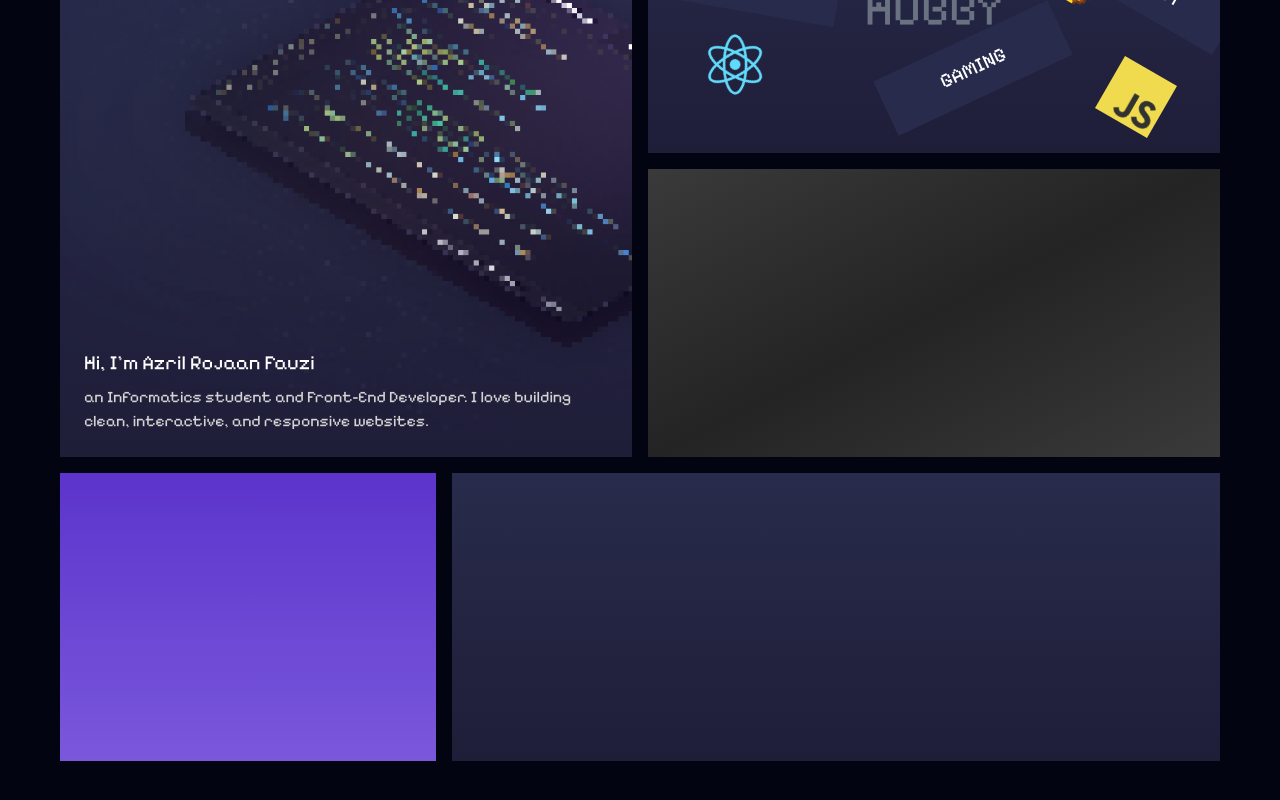
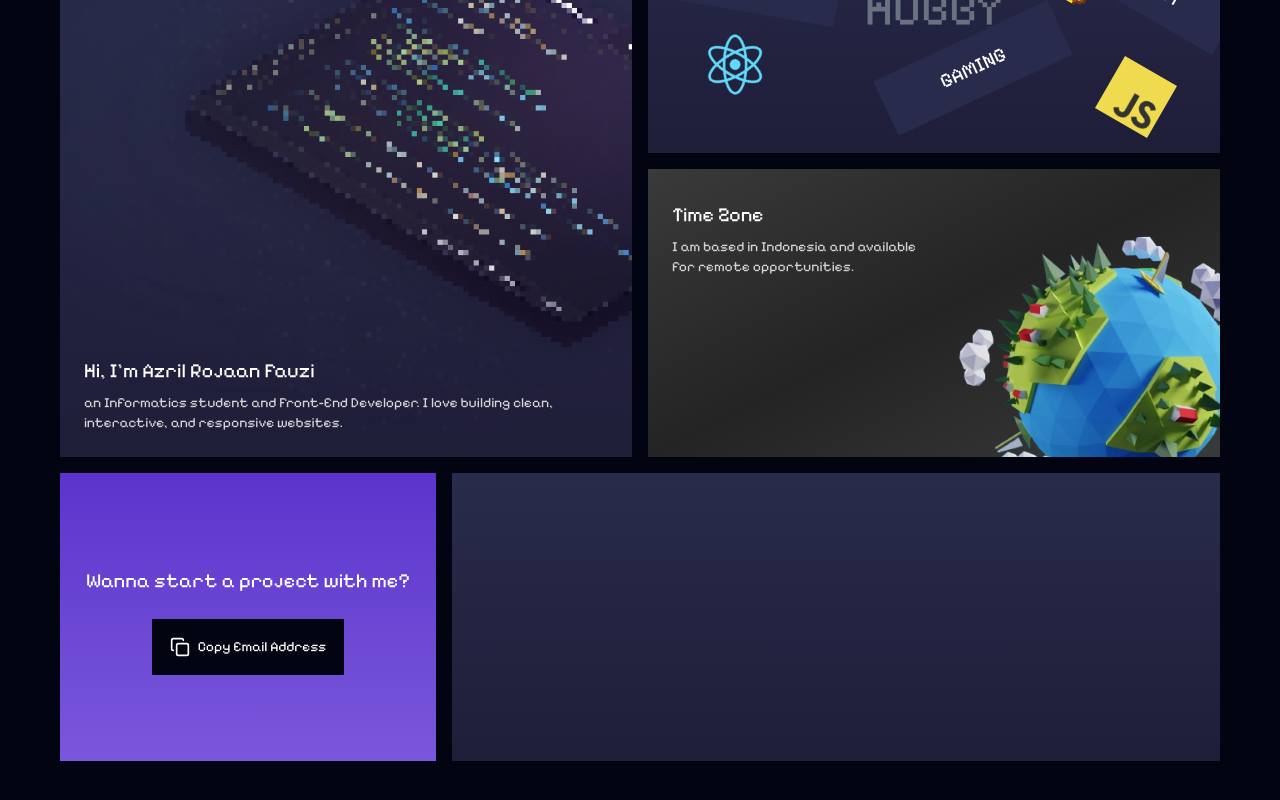
Before and after one commit to Azril-Rojaan-Fauzi/portfolio-website, a React (Vite) app: page / in a window 1280 px wide. Shown: the part 1143-1943 px from the top of the page. Built offline with nearby package versions, Linux system fonts and the light colour scheme.

Commit message:
feat(about): membuat  time zone card dan contact

```diff
--- a/src/App.jsx
+++ b/src/App.jsx
@@ -4,7 +4,7 @@ import About from "./section/About";
 
 function App() {
   return (
-    <div className="container">
+    <div className="">
       <Navigation />
       <Hero />
       <About />
--- /dev/null
+++ b/src/components/CopyEmailButton.jsx
@@ -0,0 +1,54 @@
+import { Copy, SquareCheckBig } from "lucide-react";
+import { AnimatePresence, motion } from "motion/react";
+import { useState } from "react";
+
+const CopyEmailButton = () => {
+  const [copied, setCopied] = useState(false);
+  const email = "azrilrojaan@gmail.com";
+
+  const copyToClipBoard = () => {
+    navigator.clipboard.writeText(email);
+    setCopied(true);
+    setTimeout(() => {
+      setCopied(false);
+    }, 3000);
+  };
+  return (
+    <motion.button
+      onClick={copyToClipBoard}
+      whileHover={{ y: -5 }}
+      whileTap={{ scale: 1.05 }}
+      className="bg-primary relative w-[12rem] cursor-pointer overflow-hidden px-1 py-4 text-center text-sm font-extralight"
+    >
+      <AnimatePresence mode="wait">
+        {copied ? (
+          <motion.p
+            className="flex items-center justify-center gap-2"
+            key="copied"
+            initial={{ opacity: 0, y: -10 }}
+            animate={{ opacity: 1, y: 0 }}
+            exit={{ opacity: 0, y: -10 }}
+            transition={{ duration: 0.1, ease: "easeInOut" }}
+          >
+            <SquareCheckBig className="w-5" />
+            Email has copied
+          </motion.p>
+        ) : (
+          <motion.p
+            className="flex items-center justify-center gap-2"
+            key="copy"
+            initial={{ opacity: 0 }}
+            animate={{ opacity: 1 }}
+            exit={{ opacity: 0 }}
+            transition={{ duration: 0.1 }}
+          >
+            <Copy className="w-5" />
+            Copy Email Address
+          </motion.p>
+        )}
+      </AnimatePresence>
+    </motion.button>
+  );
+};
+
+export default CopyEmailButton;
--- a/src/index.css
+++ b/src/index.css
@@ -77,11 +77,11 @@ body {
 }
 
 .headtext {
-  @apply mt-2 mb-2 text-xl;
+  @apply mt-2 mb-2 text-base md:text-xl;
 }
 
 .subtext {
-  @apply text-sm text-pretty text-neutral-300 md:text-base;
+  @apply text-xs text-pretty text-neutral-300 md:text-base md:text-sm;
 }
 
 /* button components */
--- a/src/section/About.jsx
+++ b/src/section/About.jsx
@@ -1,5 +1,6 @@
 import { useRef } from "react";
 import Card from "../components/Card";
+import CopyEmailButton from "../components/CopyEmailButton";
 
 const About = () => {
   const grid2Container = useRef();
@@ -70,10 +71,27 @@ const About = () => {
         </div>
 
         {/* Grid 3 */}
-        <div className="grid-black-color grid-3"></div>
+        <div className="grid-black-color grid-3">
+          <div className="z-10 w-full lg:w-[50%]">
+            <p className="headtext">Time Zone</p>
+            <p className="subtext">
+              I am based in Indonesia and available for remote opportunities.
+            </p>
+          </div>
+          <figure className="absolute top-[30%] left-[10%] w-[30rem] lg:top-[10%] lg:left-[40%]">
+            <img src="assets/logos/world-logo.png" alt="world" />
+          </figure>
+        </div>
 
         {/* Grid 4 */}
-        <div className="grid-special-color grid-4"></div>
+        <div className="grid-special-color grid-4">
+          <div className="flex size-full flex-col items-center justify-center gap-4">
+            <p className="headtext text-center">
+              Wanna start a project with me?
+            </p>
+            <CopyEmailButton />
+          </div>
+        </div>
 
         {/* Grid 5 */}
         <div className="grid-default-color grid-5"></div>
```
Also changed, not shown: public/assets/logos/world-logo.png (added).
